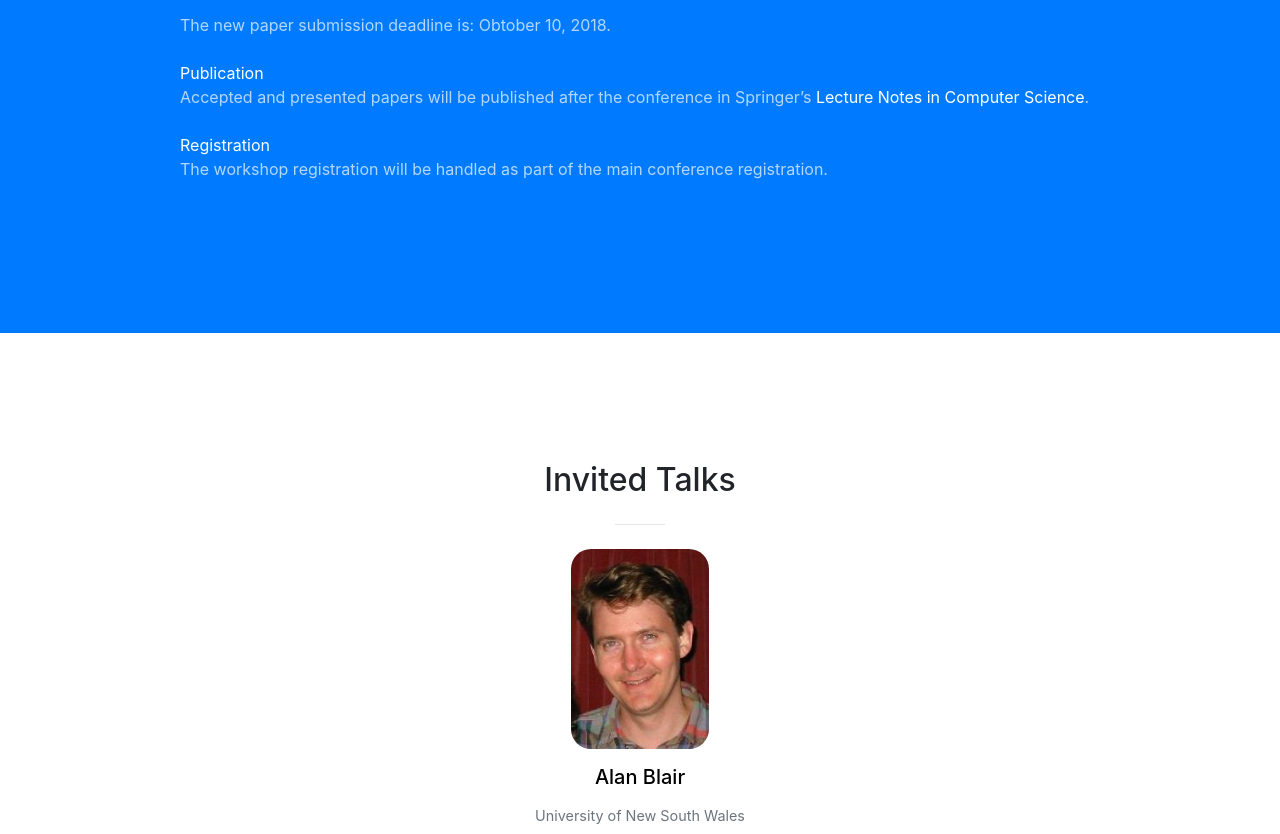
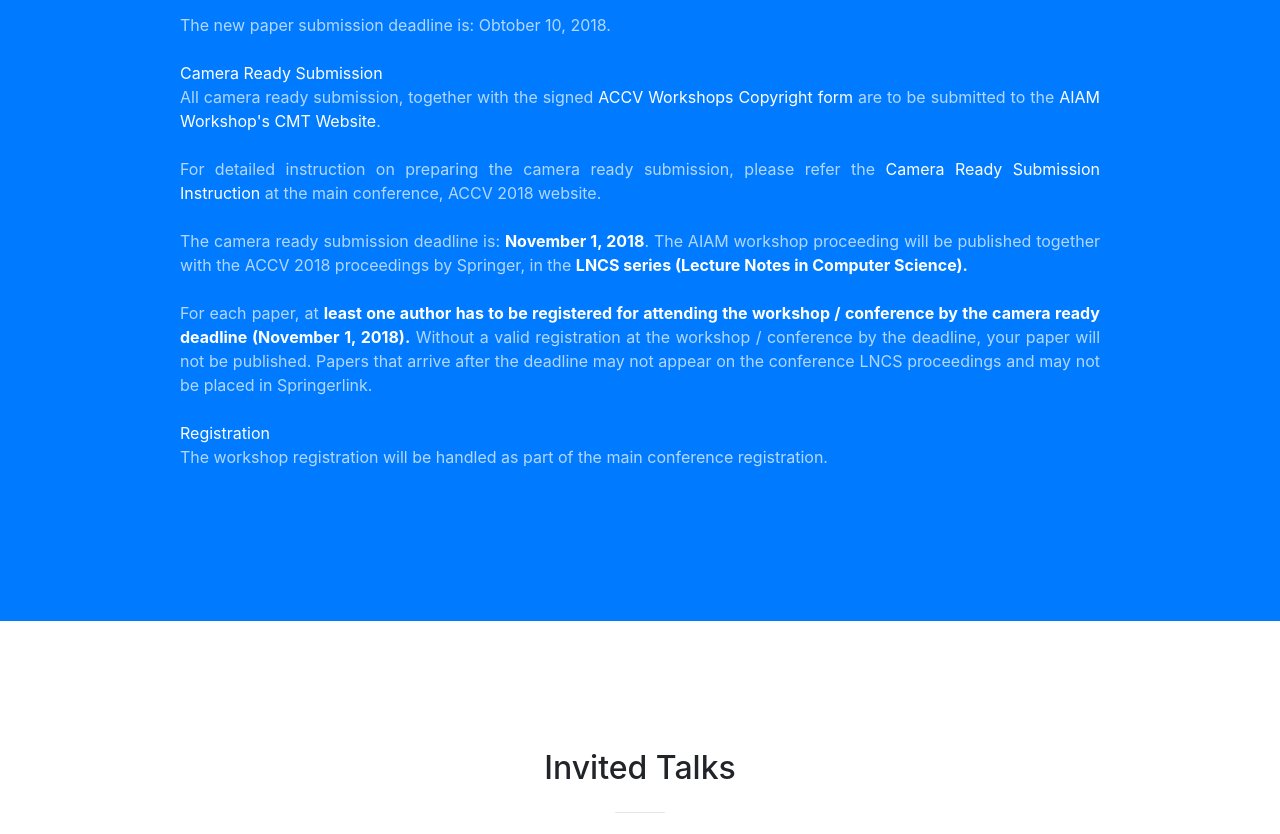
Before and after one commit to AIAesthetics/AIAesthetics.github.io, a website with bundled scripts: page index.html in a window 1280 px wide. Shown: the part 2909-3743 px from the top of the page. Built offline with nearby package versions, Linux system fonts and the light colour scheme.

Commit message:
camera ready is added

```diff
--- a/index.html
+++ b/index.html
@@ -238,7 +238,17 @@
             </ul>
             <div class="text-faded" style="text-align: justify;">The new paper submission deadline is: Obtober 10, 2018.</div>
             <br/>
-            <div class="text-faded" style="text-align: justify;"><div style="color: white;">Publication</div> Accepted and presented papers will be published after the conference in Springer’s <a target="_blank" rel="noopener noreferrer" style="color: white;" href="https://www.springer.com/gp/computer-science/lncs?countryChanged=true">Lecture Notes in Computer Science</a>.</div>
+            <!-- <div class="text-faded" style="text-align: justify;"><div style="color: white;">Publication</div> Accepted and presented papers will be published after the conference in Springer’s <a target="_blank" rel="noopener noreferrer" style="color: white;" href="https://www.springer.com/gp/computer-science/lncs?countryChanged=true">Lecture Notes in Computer Science</a>.</div>
+            <br/> -->
+            <div class="text-faded" style="text-align: justify;"><div style="color: white;">Camera Ready Submission</div>
+            All camera ready submission, together with the signed <a target="_blank" rel="noopener noreferrer" style="color: white;" href="http://accv2018.net/wp-content/uploads/ACCV18W-Copyright-form.pdf">ACCV Workshops Copyright form</a> are to be submitted to the <a target="_blank" rel="noopener noreferrer" style="color: white;" href="https://cmt3.research.microsoft.com/User/Login?ReturnUrl=%2FAIAM2018">AIAM Workshop's CMT Website</a>.
+            <br/><br/>
+            For detailed instruction on preparing the camera ready submission, please refer the <a target="_blank" rel="noopener noreferrer" style="color: white;" href="http://accv2018.net/call-for-papers/#guidelines">Camera Ready Submission Instruction</a> at the main conference, ACCV 2018 website.
+            <br/><br/>
+            The camera ready submission deadline is: <b style="color: white;">November 1, 2018</b>.  The AIAM workshop  proceeding will be published together with the ACCV 2018 proceedings by Springer, in the <b style="color: white;">LNCS series (Lecture Notes in Computer Science).</b>
+            <br/><br/>
+            For each paper, at <b style="color: white;">least one author has to be registered for attending the workshop / conference by the camera ready deadline (November 1, 2018).</b> Without a valid registration at the workshop / conference by the deadline, your paper will not be published. Papers that arrive after the deadline may not appear on the conference LNCS proceedings and may not be placed in Springerlink.
+          </div>
             <br/>
             <div class="text-faded" style="text-align: justify;"><div style="color: white;">Registration</div> The workshop registration will be handled as part of the main conference registration.</div>
             <br/>
```
